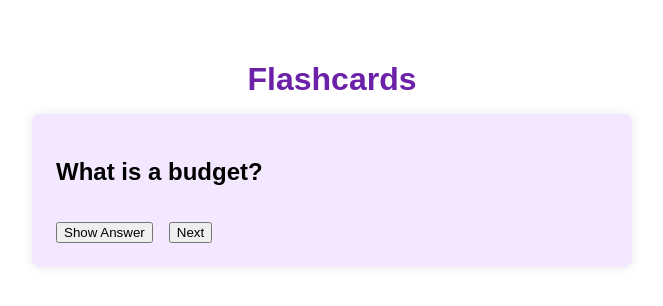
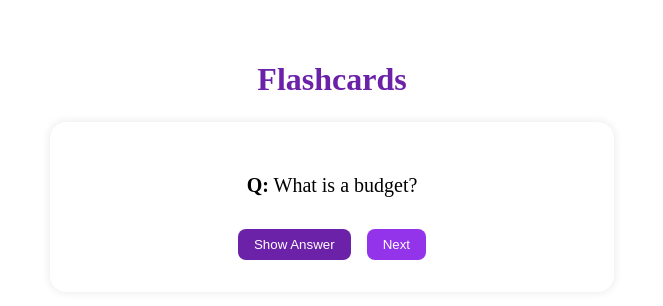
Before and after one commit to pzidel/centsible-app, a Next.js app: page /flashcards in a window 1280 px wide. Shown: the top 306 px of the page, without its empty margins (308-971 px from the left). Built offline with nearby package versions, Linux system fonts and the light colour scheme.

Commit message:
Finalized flashcards page content

```diff
--- a/pages/flashcards.tsx
+++ b/pages/flashcards.tsx
@@ -1,11 +1,11 @@
 import { useState } from "react";
 
-const sampleFlashcards = [
-  { question: "What is a budget?", answer: "A plan for managing income and expenses." },
-  { question: "What is compound interest?", answer: "Interest calculated on the initial principal and also on the accumulated interest." },
-  { question: "What is a credit score?", answer: "A number representing a person's creditworthiness." },
-  { question: "What is an emergency fund?", answer: "Money saved for unexpected expenses." },
-  { question: "What is an IRA?", answer: "An Individual Retirement Account used to save for retirement with tax advantages." }
+const flashcards = [
+  { question: "What is a budget?", answer: "A plan for how to spend and save money." },
+  { question: "What is compound interest?", answer: "Interest on both principal and accumulated interest." },
+  { question: "What is an emergency fund?", answer: "Money saved to cover unexpected expenses or emergencies." },
+  { question: "What is credit utilization?", answer: "How much of your available credit you're using — keep it under 30%." },
+  { question: "What does APR stand for?", answer: "Annual Percentage Rate — interest charged on borrowed money." },
 ];
 
 export default function FlashcardsPage() {
@@ -13,20 +13,30 @@ export default function FlashcardsPage() {
   const [showAnswer, setShowAnswer] = useState(false);
 
   const nextCard = () => {
-    setIndex((index + 1) % sampleFlashcards.length);
     setShowAnswer(false);
+    setIndex((prev) => (prev + 1) % flashcards.length);
   };
 
   return (
-    <div style={{ padding: "2rem", maxWidth: "600px", margin: "0 auto", fontFamily: "Arial" }}>
-      <h1 style={{ textAlign: "center", marginBottom: "1rem", color: "#6b21a8" }}>Flashcards</h1>
-      <div style={{ backgroundColor: "#f3e8ff", padding: "1.5rem", borderRadius: "0.5rem", boxShadow: "0 0 10px rgba(0,0,0,0.1)" }}>
-        <h2>{sampleFlashcards[index].question}</h2>
-        {showAnswer && <p style={{ marginTop: "1rem", color: "#4b5563" }}>{sampleFlashcards[index].answer}</p>}
-        <button onClick={() => setShowAnswer(!showAnswer)} style={{ marginTop: "1rem", marginRight: "1rem" }}>
-          {showAnswer ? "Hide Answer" : "Show Answer"}
-        </button>
-        <button onClick={nextCard}>Next</button>
+    <div style={{ padding: "2rem", textAlign: "center" }}>
+      <h1 style={{ fontSize: "2rem", color: "#6b21a8", marginBottom: "1.5rem" }}>Flashcards</h1>
+      <div style={{ backgroundColor: "#fff", padding: "2rem", borderRadius: "1rem", boxShadow: "0 0 10px rgba(0,0,0,0.1)", maxWidth: "500px", margin: "0 auto" }}>
+        <p style={{ fontSize: "1.25rem" }}>
+          <strong>Q:</strong> {flashcards[index].question}
+        </p>
+        {showAnswer && (
+          <p style={{ fontSize: "1.25rem", marginTop: "1rem", color: "#9333ea" }}>
+            <strong>A:</strong> {flashcards[index].answer}
+          </p>
+        )}
+        <div style={{ marginTop: "2rem", display: "flex", justifyContent: "center", gap: "1rem" }}>
+          <button onClick={() => setShowAnswer(!showAnswer)} style={{ padding: "0.5rem 1rem", background: "#6b21a8", color: "#fff", borderRadius: "0.5rem", border: "none" }}>
+            {showAnswer ? "Hide Answer" : "Show Answer"}
+          </button>
+          <button onClick={nextCard} style={{ padding: "0.5rem 1rem", background: "#9333ea", color: "#fff", borderRadius: "0.5rem", border: "none" }}>
+            Next
+          </button>
+        </div>
       </div>
     </div>
   );
```
